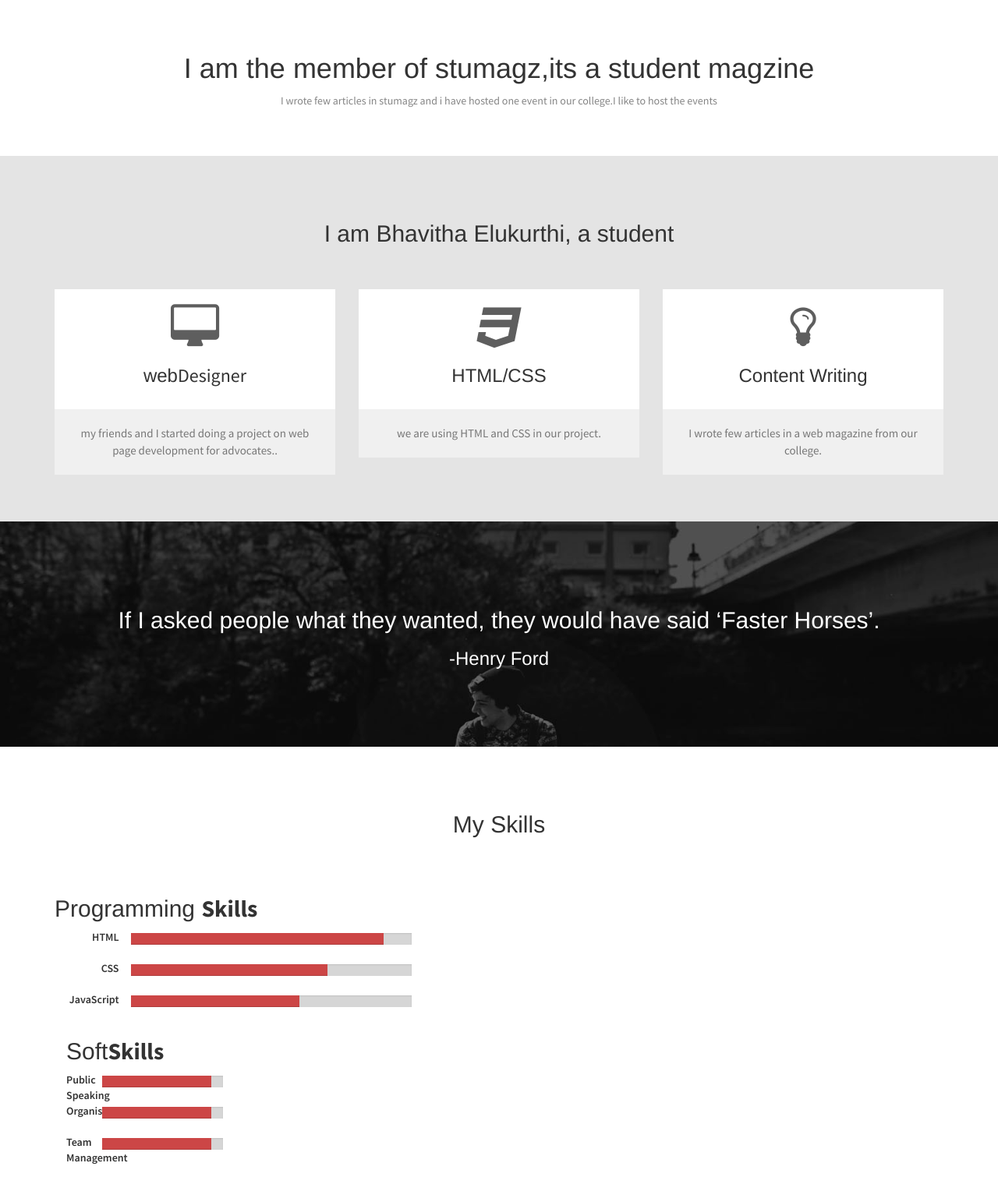
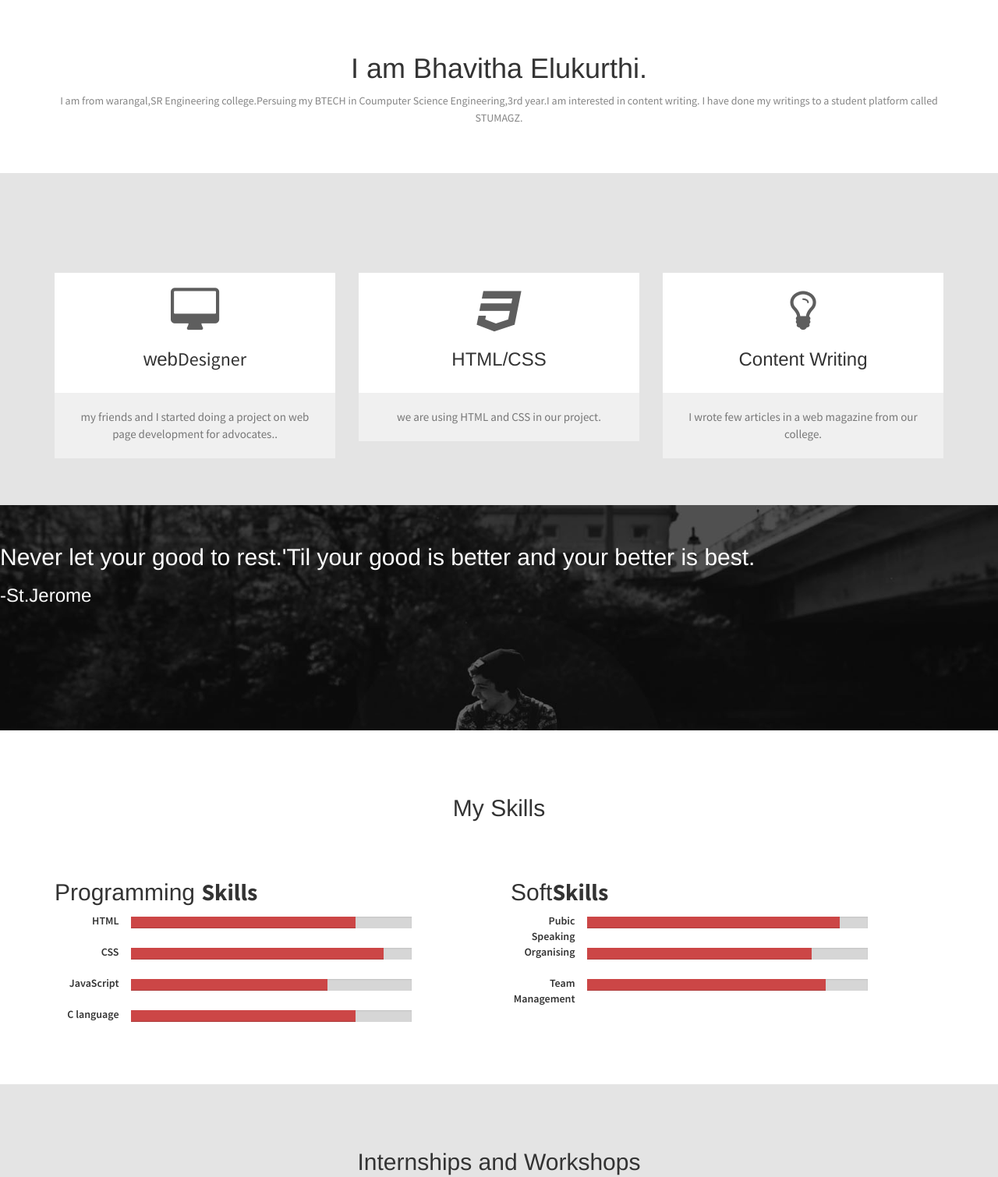
Before and after one commit to ebhavitha/ebhavitha.github.io, a plain HTML site: page index.html in a window 1280 px wide. Shown: the part 782-2292 px from the top of the page at 78% size. Drawn offline with Linux system fonts and the light colour scheme.

Commit message:
second commit

```diff
--- a/index.html
+++ b/index.html
@@ -93,10 +93,10 @@
                         <p>listens to music a lot</p>
                         <div class="da-img"></div>
                     </div>
-				<!--  <nav class="da-arrows">
+				<nav class="da-arrows">
                         <span class="da-arrows-prev"></span>
                         <span class="da-arrows-next"></span>
-                    </nav> -->
+                    </nav>
                 </div>
             </div>
         </div>
@@ -104,8 +104,8 @@
     <section id="introText">
         <div class="container">
             <div class="text-center">
-            <h1>I am  the member of stumagz,its a student magzine </h1>
-              <p>I wrote few articles in stumagz and i have hosted one event in our college.I like to host the events</p>
+            <h1>I am Bhavitha Elukurthi.</h1>
+              <p>I am from warangal,SR Engineering college.Persuing my BTECH in Coumputer Science Engineering,3rd year.I am interested in content writing. I have done my writings to a student platform called STUMAGZ.</p>
             </div>
         </div>
 
@@ -115,7 +115,7 @@
         <div class="container">
             <div class="heading text-center">
                 <!-- Heading -->
-                <h2>I am Bhavitha Elukurthi, a student</h2>
+                <h2></h2>
                 <p></p>
             </div>
             <div class="row">
@@ -148,14 +148,13 @@
     <!--Quote-->
     <section id="quote" class="bg-parlex">
         <div class="parlex-back">
+				<h2>Never let your good to rest.'Til your good is better and your better is best. </h2><h3>-St.Jerome</h3>
             <div class="container secPad text-center">
-				<h2>If I asked people what they wanted, they would have said ‘Faster Horses’.</h2><h3>-Henry Ford</h3>
             </div>
             <!--/.container-->
         </div>
     </section>
-
-    <!--Skills-->
+   <!--Skills-->
     <section id="skills" class="secPad white">
     	<div class="container">
         <div class="heading text-center">
@@ -166,12 +165,20 @@
         	<div class="row">
                 <div class="col-sm-6">
                     <h2>Programming <strong>Skills</strong></h2>
-                    <p class="mrgBtm20">
-
-
-                    </p>
+                    <p class="mrgBtm20"></p>
                     <div class="row">
                         <div class="col-md-2 skilltitle">HTML</div>
+
+                        <div class="col-md-8">
+						<div class="progress">
+                                <div class="progress-bar" role="progressbar" aria-valuenow="90" aria-valuemin="0" aria-valuemax="100" style="width: 80%;">
+                                    <span class="sr-only">80% Complete</span>
+                                </div>
+                            </div>
+                        </div>
+                    </div>
+                    <div class="row">
+                        <div class="col-md-2 skilltitle">CSS</div>
                         <div class="col-md-8">
                             <div class="progress">
                                 <div class="progress-bar" role="progressbar" aria-valuenow="90" aria-valuemin="0" aria-valuemax="100" style="width: 90%;">
@@ -181,27 +188,26 @@
                         </div>
                     </div>
                     <div class="row">
-                        <div class="col-md-2 skilltitle">CSS</div>
+                        <div class="col-md-2 skilltitle">JavaScript</div>
                         <div class="col-md-8">
                             <div class="progress">
-                                <div class="progress-bar" role="progressbar" aria-valuenow="90" aria-valuemin="0" aria-valuemax="100" style="width: 70%;">
+                                <div class="progress-bar" role="progressbar" aria-valuenow="80" aria-valuemin="0" aria-valuemax="100" style="width: 70%;">
                                     <span class="sr-only">70% Complete</span>
                                 </div>
                             </div>
                         </div>
                     </div>
                     <div class="row">
-                        <div class="col-md-2 skilltitle">JavaScript</div>
+                        <div class="col-md-2 skilltitle">C language</div>
                         <div class="col-md-8">
                             <div class="progress">
-                                <div class="progress-bar" role="progressbar" aria-valuenow="80" aria-valuemin="0" aria-valuemax="100" style="width: 60%;">
-                                    <span class="sr-only">60% Complete</span>
+                                <div class="progress-bar" role="progressbar" aria-valuenow="90" aria-valuemin="0" aria-valuemax="100" style="width: 80%;">
+                                    <span class="sr-only">80% Complete</span>
                                 </div>
                             </div>
                         </div>
                     </div>
-
-
+                </div>
                 <div class="col-sm-6">
                     <h2>Soft<strong>Skills</strong></h2>
                     <p class="mrgBtm20">
@@ -209,7 +215,7 @@
 
                     </p>
                     <div class="row">
-                        <div class="col-md-2 skilltitle">Public Speaking</div>
+                        <div class="col-md-2 skilltitle">Pubic Speaking</div>
                         <div class="col-md-8">
                             <div class="progress">
                                 <div class="progress-bar" role="progressbar" aria-valuenow="90" aria-valuemin="0" aria-valuemax="100" style="width: 90%;">
@@ -222,37 +228,27 @@
                         <div class="col-md-2 skilltitle">Organising</div>
                         <div class="col-md-8">
                             <div class="progress">
-                                <div class="progress-bar" role="progressbar" aria-valuenow="80" aria-valuemin="0" aria-valuemax="100" style="width: 90%;">
-                                    <span class="sr-only">90% Complete</span>
+                                <div class="progress-bar" role="progressbar" aria-valuenow="80" aria-valuemin="0" aria-valuemax="100" style="width: 80%;">
+                                    <span class="sr-only">80% Complete</span>
                                 </div>
                             </div>
                         </div>
                     </div>
-					<div class="row">
+                    <div class="row">
                         <div class="col-md-2 skilltitle">Team Management</div>
                         <div class="col-md-8">
                             <div class="progress">
-                                <div class="progress-bar" role="progressbar" aria-valuenow="80" aria-valuemin="0" aria-valuemax="100" style="width: 90%;">
-                                    <span class="sr-only">90% Complete</span>
+                                <div class="progress-bar" role="progressbar" aria-valuenow="75" aria-valuemin="0" aria-valuemax="100" style="width: 85%;">
+                                    <span class="sr-only">85% Complete</span>
                                 </div>
                             </div>
                         </div>
                     </div>
-
-                    <!--<div class="row">
-                        <div class="col-md-2 skilltitle"></div>
-                        <div class="col-md-8">
-                            <div class="progress">
-                                <div class="progress-bar" role="progressbar" aria-valuenow="75" aria-valuemin="0" aria-valuemax="100" style="width: 75%;">
-                                    <span class="sr-only">75% Complete</span>
-                                </div>
-                            </div>
-                        </div>
-                    </div>-->
                 </div>
             </div>
         </div>
     </section>
+
 
     <!--Experience-->
     <section id="experience" class="secPad">
@@ -320,7 +316,7 @@
 
 
         <div class="timeline-badge">
-            <span class="timeline-balloon-date-day">Aug-oct</span>
+            <span class="timeline-balloon-date-day">Augs</span>
             <span class="timeline-balloon-date-month">2017</span>
         </div>
 
@@ -403,12 +399,12 @@
 
 
    <!--Portfolio-->
-    <section id="portfolio" class="page-section section appear clearfix secPad">
+   <!-- <section id="portfolio" class="page-section section appear clearfix secPad">
         <div class="container">
 
             <div class="heading text-center">
                 <!-- Heading -->
-                <h2>Portfolio</h2>
+       <!--         <h2>Portfolio</h2>
                 <p>At lorem Ipsum available, but the majority have suffered alteration in some form by injected humour.</p>
             </div>
 
@@ -551,7 +547,7 @@
             </div>
 
         </div>
-    </section>
+    </section> -->
 
 	<!--Contact -->
     <section id="contactUs" class="page-section secPad">
@@ -612,9 +608,9 @@
     <footer>
         <div class="container">
             <div class="social text-center">
-                <a href="https://www.facebook.com/bhavitha elukurthi"><i class="fa fa-facebook"></i></a>
+                <a href="https://www.facebook.com/elukurthi.bhavitha"><i class="fa fa-facebook"></i></a>
 
-               <a href="#https://github.com/ebhavitha"><i class="fa fa-github"></i></a>
+               <a href="https://github.com/ebhavitha"><i class="fa fa-github"></i></a>
             </div>
 
             <div class="clear"></div>
```
